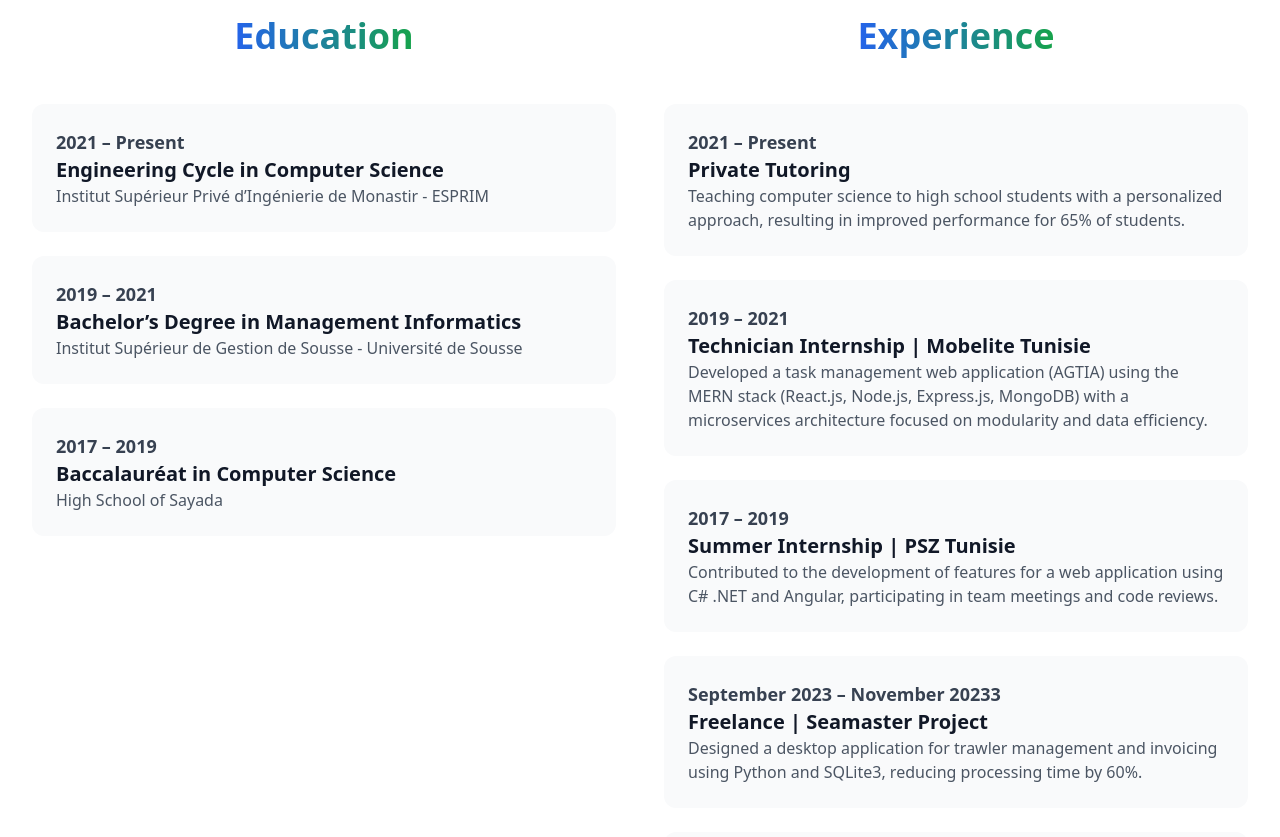
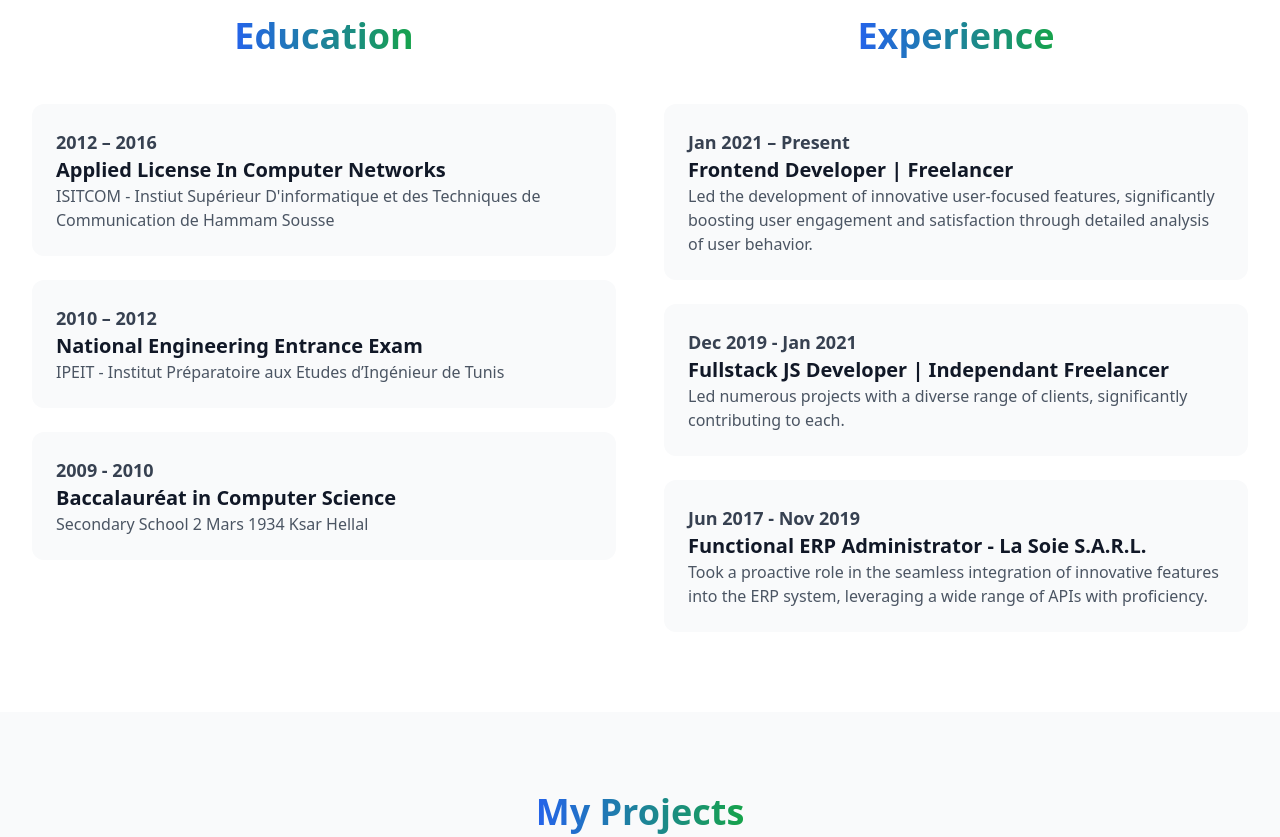
Before and after one commit to SeifESlimene/SeifEddineSlimene, a React (Vite) app: page / in a window 1280 px wide. Shown: the part 1960-2797 px from the top of the page. Built offline with nearby package versions, Linux system fonts and the light colour scheme.

Commit message:
sixth-commit

```diff
--- a/src/components/Experience.tsx
+++ b/src/components/Experience.tsx
@@ -1,81 +1,70 @@
 export default function Experience() {
   const educationData = [
     {
-      year: "2021 – Present",
-      title: "Engineering Cycle in Computer Science ",
-      description: "Institut Supérieur Privé d’Ingénierie de Monastir - ESPRIM",
+      year: '2012 – 2016',
+      title: 'Applied License In Computer Networks',
+      description:
+        "ISITCOM - Instiut Supérieur D'informatique et des Techniques de Communication de Hammam Sousse",
     },
     {
-      year: "2019 – 2021",
-      title: "Bachelor’s Degree in Management Informatics",
+      year: '2010 – 2012',
+      title: 'National Engineering Entrance Exam',
       description:
-        "Institut Supérieur de Gestion de Sousse - Université de Sousse",
+        'IPEIT - Institut Préparatoire aux Etudes d’Ingénieur de Tunis',
     },
     {
-      year: "2017 – 2019",
-      title: "Baccalauréat in Computer Science ",
-      description: "High School of Sayada",
+      year: '2009 - 2010',
+      title: 'Baccalauréat in Computer Science',
+      description: 'Secondary School 2 Mars 1934 Ksar Hellal',
     },
   ];
 
   const experienceData = [
     {
-      year: "2021 – Present",
-      title: "Private Tutoring",
+      year: 'Jan 2021 – Present',
+      title: 'Frontend Developer | Freelancer',
       description:
-        "Teaching computer science to high school students with a personalized approach, resulting in improved performance for 65% of students.",
+        'Led the development of innovative user-focused features, significantly boosting user engagement and satisfaction through detailed analysis of user behavior.',
     },
     {
-      year: "2019 – 2021",
-      title: "Technician Internship | Mobelite Tunisie",
+      year: 'Dec 2019 - Jan 2021',
+      title: 'Fullstack JS Developer | Independant Freelancer',
       description:
-        "Developed a task management web application (AGTIA) using the MERN stack (React.js, Node.js, Express.js, MongoDB) with a microservices architecture focused on modularity and data efficiency.",
+        'Led numerous projects with a diverse range of clients, significantly contributing to each.',
     },
     {
-      year: "2017 – 2019",
-      title: "Summer Internship | PSZ Tunisie",
+      year: 'Jun 2017 - Nov 2019',
+      title: 'Functional ERP Administrator - La Soie S.A.R.L.',
       description:
-        "Contributed to the development of features for a web application using C# .NET and Angular, participating in team meetings and code reviews.",
-    },
-    {
-      year: "September 2023 – November 20233",
-      title: "Freelance | Seamaster Project ",
-      description:
-        "Designed a desktop application for trawler management and invoicing using Python and SQLite3, reducing processing time by 60%.",
-    },
-    {
-      year: "JMarch 2022 – June 2022",
-      title: "Final-Year Internship | Infolib",
-      description:
-        "Developed the 'RAPIDO' application for delivery management using Python and Flutter, significantly reducing order processing time.",
+        'Took a proactive role in the seamless integration of innovative features into the ERP system, leveraging a wide range of APIs with proficiency.',
     },
   ];
 
   return (
-    <section className="py-20 bg-white dark:bg-gray-900">
-      <div className="max-w-7xl mx-auto px-4 sm:px-6 lg:px-8">
-        <div className="grid grid-cols-1 md:grid-cols-2 gap-12">
+    <section className='py-20 bg-white dark:bg-gray-900'>
+      <div className='max-w-7xl mx-auto px-4 sm:px-6 lg:px-8'>
+        <div className='grid grid-cols-1 md:grid-cols-2 gap-12'>
           {/* Education Section */}
           <div>
-            <h2 className="text-4xl font-bold text-center mb-12">
-              <span className="bg-gradient-to-r from-blue-600 to-green-600 bg-clip-text text-transparent">
+            <h2 className='text-4xl font-bold text-center mb-12'>
+              <span className='bg-gradient-to-r from-blue-600 to-green-600 bg-clip-text text-transparent'>
                 Education
               </span>
             </h2>
-            <div className="space-y-6">
+            <div className='space-y-6'>
               {educationData.map((edu, index) => (
                 <div
                   key={index}
                   className={`group p-6 bg-gray-50 dark:bg-gray-800 rounded-xl hover:shadow-lg transition-all duration-300 animate-fade-in delay-${index}`}
                 >
-                  <h4 className="text-lg font-semibold text-gray-700 dark:text-white">
-                  {edu.year}
+                  <h4 className='text-lg font-semibold text-gray-700 dark:text-white'>
+                    {edu.year}
                   </h4>
-                  <h3 className="text-xl font-bold text-gray-900 dark:text-gray-200">
-                  {edu.title}
+                  <h3 className='text-xl font-bold text-gray-900 dark:text-gray-200'>
+                    {edu.title}
                   </h3>
-                  <p className="text-gray-600 dark:text-gray-400">
-                  {edu.description}
+                  <p className='text-gray-600 dark:text-gray-400'>
+                    {edu.description}
                   </p>
                 </div>
               ))}
@@ -84,24 +73,24 @@ export default function Experience() {
 
           {/* Experience Section */}
           <div>
-            <h2 className="text-4xl font-bold text-center mb-12">
-              <span className="bg-gradient-to-r from-blue-600 to-green-600 bg-clip-text text-transparent">
+            <h2 className='text-4xl font-bold text-center mb-12'>
+              <span className='bg-gradient-to-r from-blue-600 to-green-600 bg-clip-text text-transparent'>
                 Experience
               </span>
             </h2>
-            <div className="space-y-6">
+            <div className='space-y-6'>
               {experienceData.map((exp, index) => (
                 <div
                   key={index}
                   className={`group p-6 bg-gray-50 dark:bg-gray-800 rounded-xl hover:shadow-lg transition-all duration-300 animate-fade-in delay-${index}`}
                 >
-                  <h4 className="text-lg font-semibold text-gray-700 dark:text-white">
+                  <h4 className='text-lg font-semibold text-gray-700 dark:text-white'>
                     {exp.year}
                   </h4>
-                  <h3 className="text-xl font-bold text-gray-900 dark:text-gray-200">
+                  <h3 className='text-xl font-bold text-gray-900 dark:text-gray-200'>
                     {exp.title}
                   </h3>
-                  <p className="text-gray-600 dark:text-gray-400">
+                  <p className='text-gray-600 dark:text-gray-400'>
                     {exp.description}
                   </p>
                 </div>
--- a/src/components/Hero.tsx
+++ b/src/components/Hero.tsx
@@ -28,7 +28,7 @@ export default function Hero() {
             <a
               href="cv/CV_Seif_Eddine_Slimene.pdf"
               download
-              className="relative z-10 px-6 py-3 border-2 border-blue-600 text-white dark:text-purple-400 rounded-lg hover:bg-purple-50 dark:hover:bg-purple-900/20 transition-colors"
+              className="relative z-10 px-6 py-3 border-2 border-blue-600 text-white dark:text-purple-400 rounded-lg dark:hover:bg-purple-900/20 transition-colors"
             >
               Download CV
             </a>
@@ -66,7 +66,7 @@ export default function Hero() {
           <div className="relative">
             <div className="relative z-10 w-64 h-64 md:w-80 md:h-80 rounded-full overflow-hidden border-4 border-white dark:border-gray-800 shadow-xl">
               <img
-                src="images/55554.jpg"
+                src="images/my_photo.jpg"
                 alt="Profile"
                 className="w-full h-full object-cover"
               />
--- a/src/components/projectsData.ts
+++ b/src/components/projectsData.ts
@@ -1,5 +1,5 @@
 // Define project types and mock data
-export type ProjectCategory = "All" | "Websites" | "Applications" | "Mobile";
+export type ProjectCategory = 'All' | 'Websites' | 'Applications' | 'Mobile';
 
 export interface Project {
   title: string;
@@ -18,298 +18,92 @@ export interface Project {
 
 export const projects: Project[] = [
   // *********************************************
-  // AGTIA
+  // Blogify
   // *********************************************
   {
-    title: "Agtia",
-    description:
-      "AGTIA is a <span style='font-weight: bold;'>microservice-based</span> to-do app with task management, subtasks, and task insights.",
-    image: "images/Agtia/3Agtia.png",
+    title: 'Blogify',
+    description: 'Blog System Website',
+    image: 'images/blogify/blogify.png',
     images: [
-      "images/Agtia/1Agtia.png",
-      "images/Agtia/2Agtia.png",
-      "images/Agtia/3Agtia.png",
-      "images/Agtia/4Agtia.png",
-      "images/Agtia/5Agtia.png",
-      "images/Agtia/6Agtia.png",
-      "images/Agtia/7Agtia.png",
+      'images/blogify/1.png',
+      'images/blogify/2.png',
+      'images/blogify/3.png',
+      'images/blogify/4.png',
+      'images/blogify/5.png',
+      'images/blogify/6.png',
+      'images/blogify/7.png',
     ],
-    height: "400px",
-    category: "Websites",
-    techStack: [
-      "Reactjs",
-      "Nodejs",
-      "ExpressJs",
-      "MongoDB",
-      "JavaScript",
-      "Git",
-      "Github",
-      "Redux",
-      "Figma",
-    ],
-    demoLink: "https://demo.com",
-    githubLink: "https://github.com/Med-1-Amine-9-Chakroun/AGTIA",
-    duration: "2 Months",
+    height: '400px',
+    category: 'Websites',
+    techStack: ['Next.js', 'Nest.js', 'MySQL', 'Amazon S3'],
+    demoLink: 'https://seifeslimene.github.io/blogify',
+    githubLink: 'https://github.com/SeifESlimene/blogify',
+    duration: '5 Months',
     achievements: [
-      "Developed using a microservice architecture for better scalability and maintainability.",
-      "Implemented drag-and-drop functionality to move tasks between 'To Do', 'Doing' and 'Done' lists.",
-      "Enabled users to add and modify tasks and subtasks with ease.",
-      "Integrated a calendar view to display tasks by date for better planning.",
-      "Created a dashboard to visualize task-related insights using interactive charts.",
-      "Designed a user-friendly interface for a seamless task management experience.",
+      'Article and Page Management for efficient creation, editing, and organization.',
+      'Knowledge Booklet to compile and share informational brochures.',
+      'Comment and Email Management for moderating discussions and handling email communications.',
+      'Statistics for insights into website traffic and user interaction.',
+      'File Management and System Settings to streamline digital storage and customize system preferences.',
     ],
     longer_description:
-      "AGTIA is a <span style='font-weight: bold;'>microservice-based</span> to-do application that helps users manage their tasks efficiently with features like drag-and-drop task management, subtasks, a calendar view, and a dashboard displaying task insights through charts.",
+      'Blogify is an advanced open source Content Management System (CMS) utilizing top technologies for optimal performance',
   },
   // *********************************************
-  // DOG STORE
+  // Mosaic
   // *********************************************
   {
-    title: "Pawpedia",
-    description:
-      "Pawpedia is a React Native app that lets users explore dog breeds and view detailed information.",
+    title: 'Mosaic',
+    description: 'Social Media Website',
 
-    image: "images/DogStore/1.png",
+    image: 'images/mosaic/mosaic.png',
     images: [
-      "images/DogStore/1.png",
-      "images/DogStore/2.png",
-      "images/DogStore/3.png",
+      'images/mosaic/1.png',
+      'images/mosaic/2.png',
+      'images/mosaic/3.png',
     ],
-    height: "400px",
-    category: "Mobile",
-    techStack: ["React Native", "The Dog API", "Git", "Github"],
-    demoLink: "https://demo.com",
-    githubLink: "https://github.com/Med-1-Amine-9-Chakroun/online-dog-show",
-    duration: "1 Week",
+    height: '400px',
+    category: 'Websites',
+    techStack: ['Next.js', 'Tailwind CSS', 'React Query', 'Postgres'],
+    demoLink: 'https://seifeslimene.github.io/mosaic',
+    githubLink: 'https://github.com/SeifESlimene/mosaic',
+    duration: '4 Months',
     achievements: [
-      "Integrated the Dog API to fetch and display dog breed data dynamically.",
-      "Implemented smooth scrolling to load more dog breeds as the user navigates through the list.",
-      "Created a detailed view for each dog breed, showcasing unique characteristics and images.",
-      "Designed a mobile-friendly and visually appealing interface for a seamless user experience.",
+      'Implemented features including user registration/login.',
+      'Implemented CRUD operations for posts with mention options, comments, likes, new reactions introduction.',
+      'Implemented a dedicated profile page, follower system, notifications.',
+      'Implemented a responsive design for optimal user experience across devices.',
     ],
     longer_description:
-      "Pawpedia is a React Native app that lets users explore dog breeds and view detailed information.",
+      "Mosaic is a social media web platform, leveraging technologies such as Next.js for server-side rendering, Neon's serverless driver for PostgreSQL, Clerk for secure authentication, React Query for state management, TailwindCSS for custom design development, and Shadcn/UI for UI components, deployed on Vercel and Neon.",
   },
 
   // *********************************************
-  // GYM TRACKER
+  // WebShop
   // *********************************************
   {
-    title: "Gym Tracker",
-    description:
-      "GymTracker lets users log in and track workouts, including exercises, sets, and progress.",
-    image: "images/GymTracker/3Gym.png",
+    title: 'WebShop',
+    description: 'E-Commerce Website',
+    image: 'images/webshop/webshop.png',
     images: [
-      "images/GymTracker/1Gym.png",
-      "images/GymTracker/2Gym.png",
-      "images/GymTracker/3Gym.png",
+      'images/webshop/1.png',
+      'images/webshop/2.png',
+      'images/webshop/3.png',
     ],
-    category: "Websites",
-    height: "400px",
-    techStack: [
-      "Reactjs",
-      "Nodejs",
-      "JavaScript",
-      "Redux",
-      "MongoDb",
-      "Git",
-      "Github",
-    ],
-    demoLink: "https://demo.com",
-    githubLink: "https://github.com/Med-1-Amine-9-Chakroun/Gym-Tracker",
-    duration: "1 Week",
+    category: 'Websites',
+    height: '400px',
+    techStack: ['Next.js', 'Tailwind CSS', 'RTK', 'Redux', 'JWT'],
+    demoLink: 'https://seifeslimene.github.io/webshop',
+    githubLink: 'https://github.com/SeifESlimene/webshop',
+    duration: '4 Months',
     achievements: [
-      "User authentication with sign-up and login functionality.",
-      "Ability to log and track workouts with detailed data (sets, reps, weight).",
-      "View workout history and track progress over time.",
-      "User-friendly interface for easy workout management.",
-      "Data stored securely.",
+      'User authentication with sign-up and login functionality.',
+      'Ability to log and track workouts with detailed data (sets, reps, weight).',
+      'View workout history and track progress over time.',
+      'User-friendly interface for easy workout management.',
+      'Data stored securely.',
     ],
     longer_description:
-      "GymTracker is an app that allows users to create an account, log in, and track their workouts efficiently. It helps users keep track of exercises, sets, reps, and progress over time.",
-  },
-
-  // *********************************************
-  // PHARMIN
-  // *********************************************
-  {
-    title: "Pharmin",
-    description:
-      "Pharmint is a pharmacy management app for tracking medications and containers, with user login and sign-up features.",
-    image: "images/Pharmin/1Pharmin.png",
-    images: [
-      "images/Pharmin/1Pharmin.png",
-      "images/Pharmin/2Pharmin.png",
-      "images/Pharmin/3Pharmin.png",
-      "images/Pharmin/4Pharmin.png",
-    ],
-    category: "Websites",
-    height: "400px",
-    techStack: ["HTML", "CSS", "JavaScript", "PHP", "MySQL"],
-    demoLink: "https://demo.com",
-    githubLink: "https://github.com/Med-1-Amine-9-Chakroun/Pharmin",
-    duration: "3 Weeks",
-    achievements: [
-      "User authentication with login and signup functionality.",
-      "Manage medications and their details (name, dosage, etc.).",
-      "Manage containers and their respective details (size, quantity, etc.).",
-      "Intuitive interface for easy inventory management.",
-      "Secure data storage for medications and containers.",
-    ],
-    longer_description:
-      "Pharmint is a pharmacy management app that allows users to log in, sign up, and manage medications and their respective containers. The app is designed to help pharmacies efficiently organize and track medications and containers.",
-  },
-
-  // *********************************************
-  // SEA MASTER
-  // *********************************************
-
-  {
-    title: "SeaMaster",
-    description:
-      "Sea Master is a desktop app for managing fishing vessel finances, including invoices and reports.",
-    image: "images/SeaMaster/1.png",
-    images: [
-      "images/SeaMaster/1.png",
-      "images/SeaMaster/2.png",
-      "images/SeaMaster/3.png",
-      "images/SeaMaster/4.png",
-      "images/SeaMaster/5.png",
-      "images/SeaMaster/6.png",
-    ],
-    category: "Applications",
-    height: "400px",
-    techStack: ["Python", "QtDesigner", "Sqlite3", "FPDF"],
-    demoLink: "https://demo.com",
-    githubLink: "",
-    duration: "2 Months",
-    achievements: [
-      "Vessel management: Add vessels and manage their information.",
-      "Employee management: Add employees to each vessel and manage their data.",
-      "Invoice management: Record invoices for each vessel and distribute costs accordingly.",
-      "Final report generation: Generate final reports with recorded data and shared invoices.",
-      "User-friendly interface: Provide an intuitive interface for managing the finances of fishing vessels.",
-      "Secure system: Ensure secure storage of financial and personal information.",
-    ],
-    longer_description:
-      "Sea Master is a desktop app designed for accountants to manage the finances of fishing vessels. It allows users to add vessels, associate employees with each vessel, input invoices, and generate final reports, including a shared breakdown and a final invoice.",
-  },
-
-  // *********************************************
-  // RAPIDO
-  // *********************************************
-
-  {
-    title: "Rapido",
-    description:
-      "Rapido is a desktop app for admins to manage deliveries, drivers, and vehicles.",
-    image: "images/Rapido/2.png",
-
-    images: [
-      "images/Rapido/1.png",
-      "images/Rapido/2.png",
-      "images/Rapido/3.png",
-      "images/Rapido/4.png",
-      "images/Rapido/5.png",
-      "images/Rapido/6.png",
-      "images/Rapido/7.1.png",
-      "images/Rapido/7.2.png",
-      "images/Rapido/8.png",
-      "images/Rapido/9.png",
-    ],
-    category: "Applications",
-    height: "400px",
-    techStack: ["Python", "QtDesigner", "Firebase"],
-    demoLink: "https://demo.com",
-    githubLink: "",
-    duration: "3 Months",
-    achievements: [
-      "User authentication: Admin sign-up and sign-in functionality.",
-      "Vehicle management: Add and manage available vehicles for deliveries.",
-      "Driver management: Add and manage drivers for deliveries.",
-      "Delivery assignment: Assign available drivers and vehicles to deliveries.",
-      "Delivery tracking: Visualize the status of deliveries.",
-      "Company management: Track companies receiving the shipments.",
-      "User-friendly interface for efficient management of logistics.",
-    ],
-    longer_description:
-      "Rapido is a desktop app that allows admins to sign up, sign in, and manage vehicles, delivery drivers, and shipments. It enables assigning available drivers and vehicles to deliveries, visualizing delivery status, and tracking the companies that the shipments are being delivered to.",
-  },
-
-  // *********************************************
-  // ONLYCODE
-  // *********************************************
-
-  {
-    title: "OnlyCode",
-    description:
-      "Code Only is a desktop app that counts code lines, comments, and empty lines in a file.",
-    image: "images/OnlyCode/1.png",
-    images: ["images/OnlyCode/1.png"],
-    category: "Applications",
-    height: "400px",
-    techStack: ["Python", "QtDesigner"],
-    demoLink: "https://demo.com",
-    githubLink: "https://github.com/Med-1-Amine-9-Chakroun/CodeMeter",
-    duration: "5 Days",
-    achievements: [
-      "File selection for code files.",
-      "Count and display the number of code lines.",
-      "Count and display the number of comment lines.",
-      "Count and display the number of empty lines.",
-      "User-friendly interface to easily upload and analyze code files.",
-    ],
-    longer_description:
-      "Code Only is a desktop app that allows users to select a code file and provides a summary of the file's content, including the number of code lines, comments, and empty lines.",
-  },
-
-  // *********************************************
-  // PLANT STORE
-  // *********************************************
-
-  {
-    title: "Plant Store",
-    description:
-      "Plant Store is a web app for browsing and adding plants to the cart.",
-    image: "images/PlantStore/PlantStore.png",
-    images: ["images/PlantStore/PlantStore.png"],
-    category: "Websites",
-    height: "400px",
-    techStack: ["Reactjs", "CSS", "LocalStorage"],
-    demoLink: "https://demo.com",
-    githubLink: "https://github.com/Med-1-Amine-9-Chakroun/PlantStore",
-    duration: "1 Week",
-    achievements: [
-      "Browse Plants: Display a list of plants available for purchase.",
-      "Filter Plants: Allow users to filter plants by categories (e.g., type, size, etc.).",
-      "Add to Cart: Enable users to add selected plants to their cart.",
-    ],
-    longer_description:
-      "Plant Store is a web app that enables users to explore a variety of plants, filter them by category, and add their favorites to the shopping cart for a seamless shopping experience.",
-  },
-
-  // *********************************************
-  // TODO APP
-  // *********************************************
-
-  {
-    title: "ToDo App",
-    description: "Mobile application for tracking workouts and nutrition",
-    image: "images/ToDoApp/ToDoApp.png",
-    images: ["images/ToDoApp/ToDoApp.png"],
-    category: "Websites",
-    height: "400px",
-    techStack: ["Reactjs", "JavaScript", "CSS"],
-    demoLink: "https://demo.com",
-    githubLink: "https://github.com/Med-1-Amine-9-Chakroun/ToDoList",
-    duration: "1 Day",
-    achievements: [
-      "Add new tasks to the list.",
-      "Mark tasks as completed by checking them off.",
-      "Remove tasks from the list when they are no longer needed.",
-      "Display tasks in a simple and clean interface.",
-    ],
-    longer_description:
-      "To Do App is a simple task management app that allows users to add, check, or remove tasks easily, helping them stay organized and on track.",
+      'WebShop is An open-source e-commerce platform with distinct user and admin interfaces.',
   },
 ];
```
Also changed, not shown: public/images/my_photo.jpg (renamed from public/images/55554.jpg).
